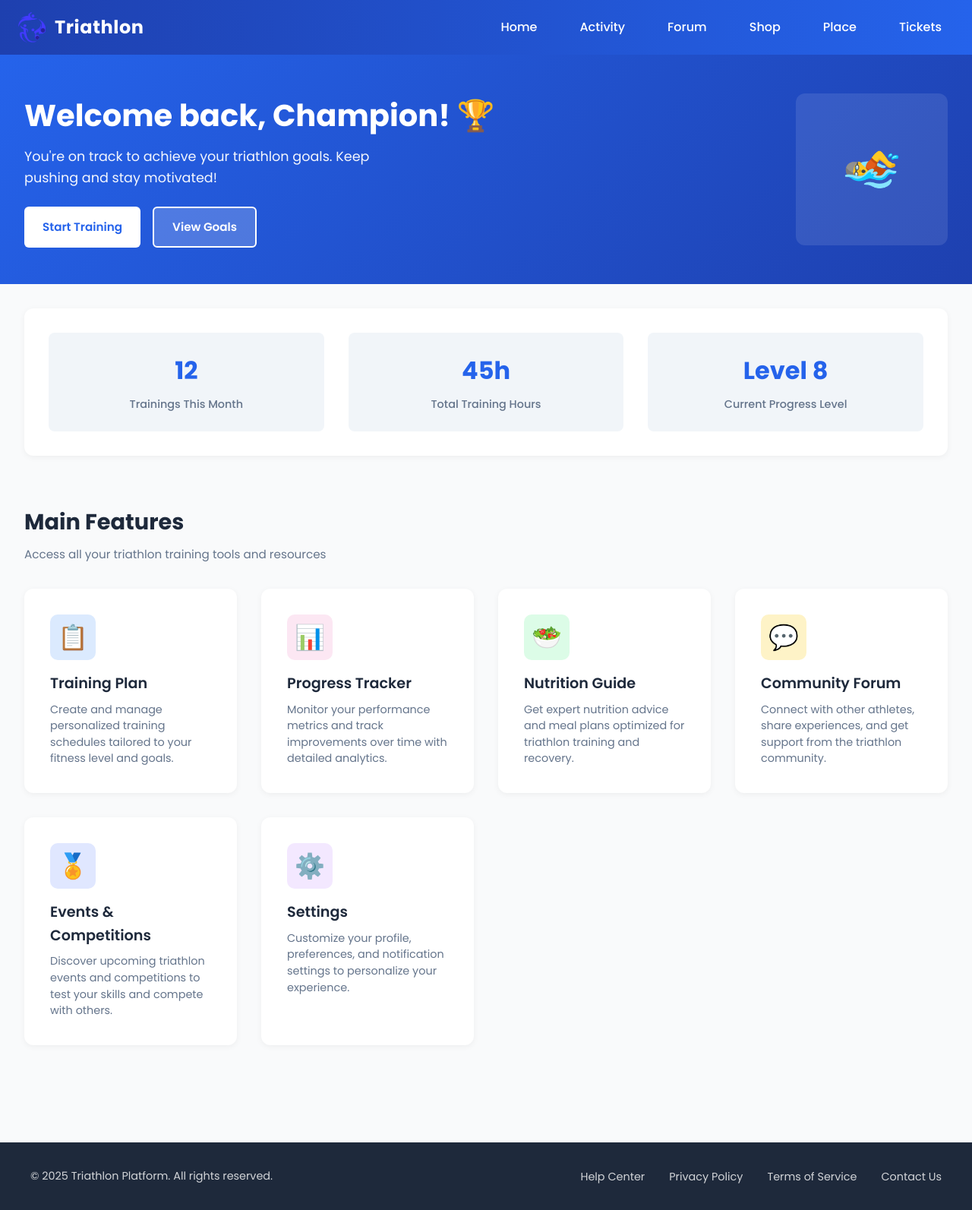
After one commit to pbp-kelompok-d1/triathlon, a Django app: page /home/ in a window 1280 px wide. The commit adds this page. Shown: the whole page at 76% size. Run offline with Django 5.2, Linux system fonts and the light colour scheme; the visitor is signed in with stand-in values (Sample User, id 1); data that the repository does not hold is empty; some libraries are stand-ins or nearby versions.

Commit message:
nambahin home.html

```diff
--- /dev/null
+++ b/main/templates/home.html
@@ -0,0 +1,517 @@
+{% extends 'base.html' %}
+{% load static %}
+{% include 'navbar.html' %}
+{% block content %}
+
+<!DOCTYPE html>
+<html lang="en">
+<head>
+    <meta charset="UTF-8">
+    <meta name="viewport" content="width=device-width, initial-scale=1.0">
+    <title>Triathlon - Dashboard</title>
+    <link href="https://fonts.googleapis.com/css2?family=Poppins:wght@400;500;600;700&display=swap" rel="stylesheet">
+    <style>
+        /* ===== RESET & BASE STYLES ===== */
+        * {
+            margin: 0;
+            padding: 0;
+            box-sizing: border-box;
+        }
+
+        body {
+            font-family: 'Poppins', sans-serif;
+            background-color: #f8fafc;
+            color: #1e293b;
+            line-height: 1.6;
+        }
+
+        /* ===== NAVBAR ===== */
+        .navbar {
+            background-color: #2563eb;
+            padding: 1rem 2rem;
+            display: flex;
+            justify-content: space-between;
+            align-items: center;
+            box-shadow: 0 2px 8px rgba(0, 0, 0, 0.1);
+            position: sticky;
+            top: 0;
+            z-index: 100;
+        }
+
+        .navbar-left {
+            display: flex;
+            align-items: center;
+            gap: 2rem;
+        }
+
+        .logo {
+            font-size: 1.5rem;
+            font-weight: 700;
+            color: white;
+            text-decoration: none;
+            display: flex;
+            align-items: center;
+            gap: 0.5rem;
+        }
+
+        .logo-icon {
+            width: 32px;
+            height: 32px;
+            background-color: rgba(255, 255, 255, 0.2);
+            border-radius: 6px;
+            display: flex;
+            align-items: center;
+            justify-content: center;
+            font-weight: 700;
+        }
+
+        .nav-menu {
+            display: flex;
+            gap: 2rem;
+            list-style: none;
+        }
+
+        .nav-menu a {
+            color: rgba(255, 255, 255, 0.9);
+            text-decoration: none;
+            font-size: 0.95rem;
+            font-weight: 500;
+            transition: color 0.3s ease;
+        }
+
+        .nav-menu a:hover {
+            color: white;
+        }
+
+        .navbar-right {
+            display: flex;
+            gap: 1rem;
+            align-items: center;
+        }
+
+        .logout-btn {
+            background-color: #dc2626;
+            color: white;
+            border: none;
+            padding: 0.6rem 1.2rem;
+            border-radius: 6px;
+            font-size: 0.95rem;
+            font-weight: 600;
+            cursor: pointer;
+            transition: background-color 0.3s ease, transform 0.2s ease;
+        }
+
+        .logout-btn:hover {
+            background-color: #b91c1c;
+            transform: translateY(-2px);
+        }
+
+        /* ===== HERO SECTION ===== */
+        .hero {
+            background: linear-gradient(135deg, #2563eb 0%, #1e40af 100%);
+            color: white;
+            padding: 3rem 2rem;
+            display: flex;
+            justify-content: space-between;
+            align-items: center;
+            gap: 2rem;
+        }
+
+        .hero-content h1 {
+            font-size: 2.5rem;
+            margin-bottom: 0.5rem;
+            font-weight: 700;
+        }
+
+        .hero-content p {
+            font-size: 1.1rem;
+            opacity: 0.95;
+            margin-bottom: 1.5rem;
+            max-width: 500px;
+        }
+
+        .hero-buttons {
+            display: flex;
+            gap: 1rem;
+        }
+
+        .btn-primary {
+            background-color: white;
+            color: #2563eb;
+            border: none;
+            padding: 0.8rem 1.5rem;
+            border-radius: 6px;
+            font-size: 0.95rem;
+            font-weight: 600;
+            cursor: pointer;
+            transition: transform 0.2s ease, box-shadow 0.2s ease;
+        }
+
+        .btn-primary:hover {
+            transform: translateY(-2px);
+            box-shadow: 0 8px 16px rgba(0, 0, 0, 0.2);
+        }
+
+        .btn-secondary {
+            background-color: rgba(255, 255, 255, 0.2);
+            color: white;
+            border: 2px solid white;
+            padding: 0.8rem 1.5rem;
+            border-radius: 6px;
+            font-size: 0.95rem;
+            font-weight: 600;
+            cursor: pointer;
+            transition: background-color 0.3s ease, transform 0.2s ease;
+        }
+
+        .btn-secondary:hover {
+            background-color: rgba(255, 255, 255, 0.3);
+            transform: translateY(-2px);
+        }
+
+        .hero-illustration {
+            width: 200px;
+            height: 200px;
+            background-color: rgba(255, 255, 255, 0.1);
+            border-radius: 12px;
+            display: flex;
+            align-items: center;
+            justify-content: center;
+            font-size: 4rem;
+        }
+
+        /* ===== QUICK STATS SECTION ===== */
+        .quick-stats {
+            background-color: white;
+            padding: 2rem;
+            margin: 2rem;
+            border-radius: 12px;
+            box-shadow: 0 2px 8px rgba(0, 0, 0, 0.05);
+            display: grid;
+            grid-template-columns: repeat(auto-fit, minmax(200px, 1fr));
+            gap: 2rem;
+        }
+
+        .stat-card {
+            text-align: center;
+            padding: 1.5rem;
+            border-radius: 8px;
+            background-color: #f1f5f9;
+        }
+
+        .stat-number {
+            font-size: 2rem;
+            font-weight: 700;
+            color: #2563eb;
+            margin-bottom: 0.5rem;
+        }
+
+        .stat-label {
+            font-size: 0.9rem;
+            color: #64748b;
+            font-weight: 500;
+        }
+
+        /* ===== FEATURES SECTION ===== */
+        .features-section {
+            padding: 2rem;
+        }
+
+        .section-title {
+            font-size: 1.8rem;
+            font-weight: 700;
+            margin-bottom: 0.5rem;
+            color: #1e293b;
+        }
+
+        .section-subtitle {
+            color: #64748b;
+            margin-bottom: 2rem;
+            font-size: 0.95rem;
+        }
+
+        .features-grid {
+            display: grid;
+            grid-template-columns: repeat(auto-fit, minmax(280px, 1fr));
+            gap: 2rem;
+            margin-bottom: 3rem;
+        }
+
+        .feature-card {
+            background-color: white;
+            border-radius: 12px;
+            padding: 2rem;
+            box-shadow: 0 2px 8px rgba(0, 0, 0, 0.05);
+            transition: transform 0.3s ease, box-shadow 0.3s ease;
+            cursor: pointer;
+            border: 2px solid transparent;
+        }
+
+        .feature-card:hover {
+            transform: translateY(-8px);
+            box-shadow: 0 12px 24px rgba(0, 0, 0, 0.1);
+            border-color: #2563eb;
+        }
+
+        .feature-icon {
+            width: 60px;
+            height: 60px;
+            background-color: #dbeafe;
+            border-radius: 10px;
+            display: flex;
+            align-items: center;
+            justify-content: center;
+            font-size: 2rem;
+            margin-bottom: 1rem;
+        }
+
+        .feature-card:nth-child(2) .feature-icon {
+            background-color: #fce7f3;
+        }
+
+        .feature-card:nth-child(3) .feature-icon {
+            background-color: #dcfce7;
+        }
+
+        .feature-card:nth-child(4) .feature-icon {
+            background-color: #fef3c7;
+        }
+
+        .feature-card:nth-child(5) .feature-icon {
+            background-color: #e0e7ff;
+        }
+
+        .feature-card:nth-child(6) .feature-icon {
+            background-color: #f3e8ff;
+        }
+
+        .feature-title {
+            font-size: 1.2rem;
+            font-weight: 600;
+            margin-bottom: 0.5rem;
+            color: #1e293b;
+        }
+
+        .feature-description {
+            font-size: 0.9rem;
+            color: #64748b;
+            line-height: 1.5;
+        }
+
+        /* ===== FOOTER ===== */
+        .footer {
+            background-color: #1e293b;
+            color: white;
+            padding: 2rem;
+            text-align: center;
+            margin-top: 3rem;
+        }
+
+        .footer-content {
+            max-width: 1200px;
+            margin: 0 auto;
+            display: flex;
+            justify-content: space-between;
+            align-items: center;
+            flex-wrap: wrap;
+            gap: 2rem;
+        }
+
+        .footer-text {
+            font-size: 0.9rem;
+            opacity: 0.8;
+        }
+
+        .footer-links {
+            display: flex;
+            gap: 2rem;
+            list-style: none;
+        }
+
+        .footer-links a {
+            color: rgba(255, 255, 255, 0.8);
+            text-decoration: none;
+            font-size: 0.9rem;
+            transition: color 0.3s ease;
+        }
+
+        .footer-links a:hover {
+            color: white;
+        }
+
+        /* ===== RESPONSIVE DESIGN ===== */
+        @media (max-width: 768px) {
+            .navbar {
+                flex-direction: column;
+                gap: 1rem;
+                padding: 1rem;
+            }
+
+            .navbar-left {
+                width: 100%;
+                justify-content: space-between;
+            }
+
+            .nav-menu {
+                display: none;
+            }
+
+            .hero {
+                flex-direction: column;
+                text-align: center;
+                padding: 2rem 1rem;
+            }
+
+            .hero-content h1 {
+                font-size: 1.8rem;
+            }
+
+            .hero-content p {
+                font-size: 1rem;
+            }
+
+            .hero-illustration {
+                width: 150px;
+                height: 150px;
+            }
+
+            .features-grid {
+                grid-template-columns: 1fr;
+            }
+
+            .quick-stats {
+                grid-template-columns: 1fr;
+                gap: 1rem;
+            }
+
+            .footer-content {
+                flex-direction: column;
+                gap: 1rem;
+            }
+
+            .footer-links {
+                flex-direction: column;
+                gap: 1rem;
+            }
+        }
+
+        @media (max-width: 480px) {
+            .hero-content h1 {
+                font-size: 1.5rem;
+            }
+
+            .section-title {
+                font-size: 1.4rem;
+            }
+
+            .feature-card {
+                padding: 1.5rem;
+            }
+
+            .hero-buttons {
+                flex-direction: column;
+                width: 100%;
+            }
+
+            .btn-primary,
+            .btn-secondary {
+                width: 100%;
+            }
+        }
+    </style>
+</head>
+<body>
+    <!-- ===== HERO SECTION ===== -->
+    <section class="hero">
+        <div class="hero-content">
+            <h1>Welcome back, Champion! 🏆</h1>
+            <p>You're on track to achieve your triathlon goals. Keep pushing and stay motivated!</p>
+            <div class="hero-buttons">
+                <button class="btn-primary">Start Training</button>
+                <button class="btn-secondary">View Goals</button>
+            </div>
+        </div>
+        <div class="hero-illustration">🏊</div>
+    </section>
+
+    <!-- ===== QUICK STATS ===== -->
+    <section class="quick-stats">
+        <div class="stat-card">
+            <div class="stat-number">12</div>
+            <div class="stat-label">Trainings This Month</div>
+        </div>
+        <div class="stat-card">
+            <div class="stat-number">45h</div>
+            <div class="stat-label">Total Training Hours</div>
+        </div>
+        <div class="stat-card">
+            <div class="stat-number">Level 8</div>
+            <div class="stat-label">Current Progress Level</div>
+        </div>
+    </section>
+
+    <!-- ===== FEATURES SECTION ===== -->
+    <section class="features-section">
+        <h2 class="section-title">Main Features</h2>
+        <p class="section-subtitle">Access all your triathlon training tools and resources</p>
+
+        <div class="features-grid">
+            <!-- Training Plan Card -->
+            <div class="feature-card">
+                <div class="feature-icon">📋</div>
+                <h3 class="feature-title">Training Plan</h3>
+                <p class="feature-description">Create and manage personalized training schedules tailored to your fitness level and goals.</p>
+            </div>
+
+            <!-- Progress Tracker Card -->
+            <div class="feature-card">
+                <div class="feature-icon">📊</div>
+                <h3 class="feature-title">Progress Tracker</h3>
+                <p class="feature-description">Monitor your performance metrics and track improvements over time with detailed analytics.</p>
+            </div>
+
+            <!-- Nutrition Guide Card -->
+            <div class="feature-card">
+                <div class="feature-icon">🥗</div>
+                <h3 class="feature-title">Nutrition Guide</h3>
+                <p class="feature-description">Get expert nutrition advice and meal plans optimized for triathlon training and recovery.</p>
+            </div>
+
+            <!-- Community Forum Card -->
+            <div class="feature-card">
+                <div class="feature-icon">💬</div>
+                <h3 class="feature-title">Community Forum</h3>
+                <p class="feature-description">Connect with other athletes, share experiences, and get support from the triathlon community.</p>
+            </div>
+
+            <!-- Events & Competitions Card -->
+            <div class="feature-card">
+                <div class="feature-icon">🏅</div>
+                <h3 class="feature-title">Events & Competitions</h3>
+                <p class="feature-description">Discover upcoming triathlon events and competitions to test your skills and compete with others.</p>
+            </div>
+
+            <!-- Settings Card -->
+            <div class="feature-card">
+                <div class="feature-icon">⚙️</div>
+                <h3 class="feature-title">Settings</h3>
+                <p class="feature-description">Customize your profile, preferences, and notification settings to personalize your experience.</p>
+            </div>
+        </div>
+    </section>
+
+    <!-- ===== FOOTER ===== -->
+    <footer class="footer">
+        <div class="footer-content">
+            <p class="footer-text">&copy; 2025 Triathlon Platform. All rights reserved.</p>
+            <ul class="footer-links">
+                <li><a href="#help">Help Center</a></li>
+                <li><a href="#privacy">Privacy Policy</a></li>
+                <li><a href="#terms">Terms of Service</a></li>
+                <li><a href="#contact">Contact Us</a></li>
+            </ul>
+        </div>
+    </footer>
+</body>
+</html>
+{% endblock %}
--- a/main/urls.py
+++ b/main/urls.py
@@ -1,5 +1,5 @@
 from django.urls import path
-from main.views import show_main, register, login_user, logout_user
+from main.views import show_main, register, login_user, logout_user, show_home
 
 app_name = 'main'
 
@@ -8,5 +8,6 @@ urlpatterns = [
     path('register/', register, name='register'),
     path('login/', login_user, name='login'),
     path('logout/', logout_user, name='logout'),
+    path('home/', show_home, name='show_home'),
 
 ]
--- a/main/views.py
+++ b/main/views.py
@@ -11,7 +11,16 @@ from .forms import CustomUserCreationForm
 from django.contrib.auth.models import Group
 import datetime
 
-# Create your views here.
+
+
+@login_required(login_url='/login/')
+def show_home(request):
+    context = {
+        'user': request.user,
+        'last_login': request.COOKIES.get('last_login', 'Never')
+    }
+    return render(request, 'home.html', context)
+
 def show_main(request):
     # show user info if logged in
     context = {
--- a/templates/navbar.html
+++ b/templates/navbar.html
@@ -13,7 +13,7 @@
     <div class="flex items-center space-x-8">
       <ul class="hidden md:flex items-center space-x-6">
         <li>
-          <a href="/" class="px-4 py-2 rounded-md text-white hover:bg-blue-700 hover:text-blue-100 transition-all duration-200 font-medium">
+          <a href="/home" class="px-4 py-2 rounded-md text-white hover:bg-blue-700 hover:text-blue-100 transition-all duration-200 font-medium">
             Home
           </a>
         </li>
--- a/triathlon/urls.py
+++ b/triathlon/urls.py
@@ -27,6 +27,7 @@ urlpatterns = [
     path('profile/', include('user_profile.urls')),
     path('ticket/', include('ticket.urls')),
     path('place/', include('place.urls')),
+    path('home/', include('main.urls')),
 ]
 
 if settings.DEBUG:
```
Also changed, not shown: main/templates/main.html (+32 -31 lines), place/templates/place/place_list.html (+16 -0 lines).
